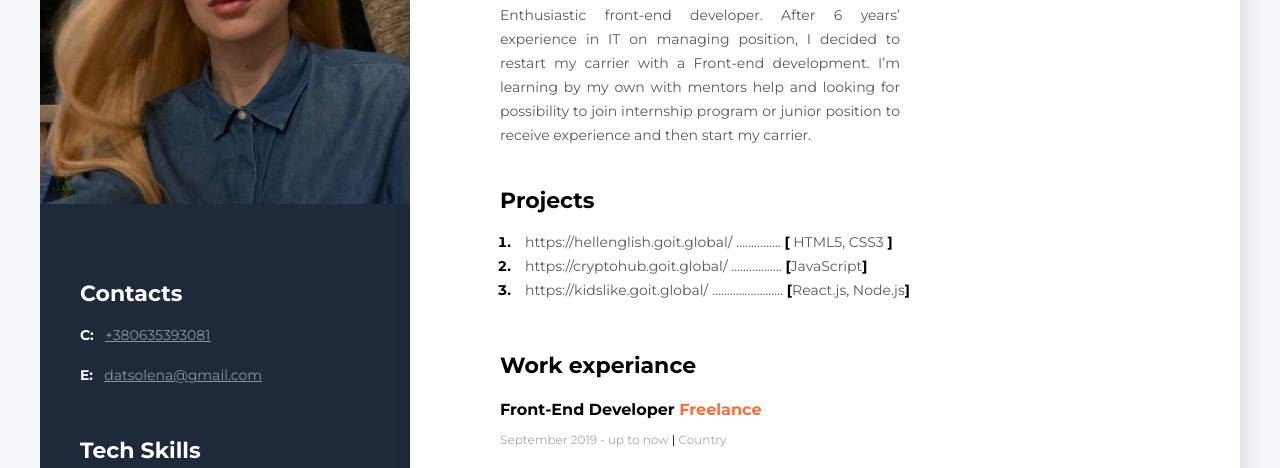
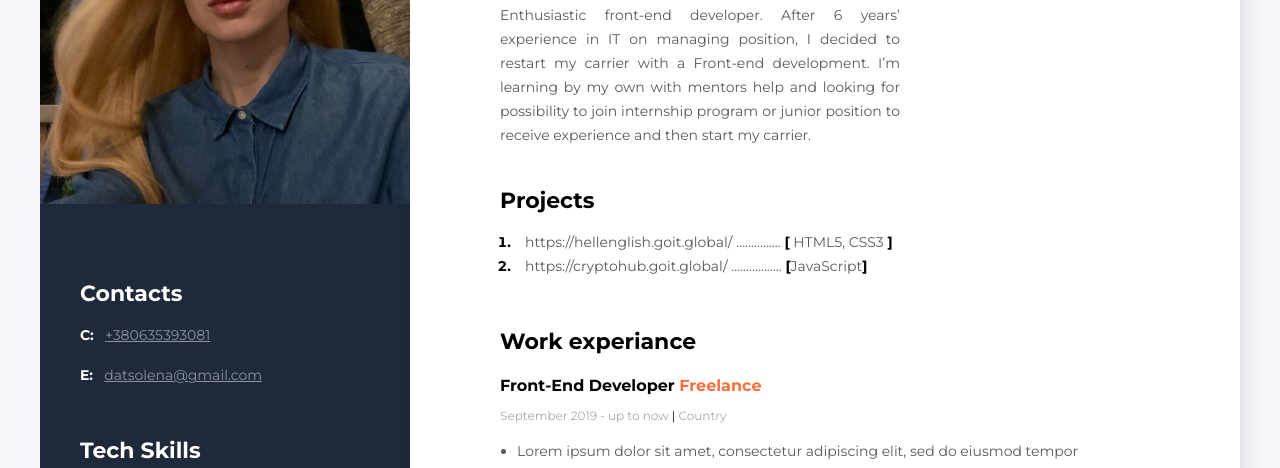
Before and after one commit to DatsOlena/resume, a plain HTML site: page index.html in a window 1280 px wide. Shown: the part 249-717 px from the top of the page. Drawn offline with Linux system fonts and the light colour scheme.

Commit message:
commit1, save

```diff
--- a/index.html
+++ b/index.html
@@ -49,7 +49,7 @@
                             <span class="project-bracket">[</span>JavaScript<span class="project-bracket">]</span>
                         </span>
                     </li>
-                    <li class="project-item">
+                    <!-- <li class="project-item">
                         <span class="project">
                             <a href="https://kidslike.goit.global/"
                                 class="project-link">https://kidslike.goit.global/</a>
@@ -57,7 +57,7 @@
                             <span class="project-bracket">[</span>React.js, Node.js<span
                                 class="project-bracket">]</span>
                         </span>
-                    </li>
+                    </li> -->
                 </ol>
             </div>
 
```
